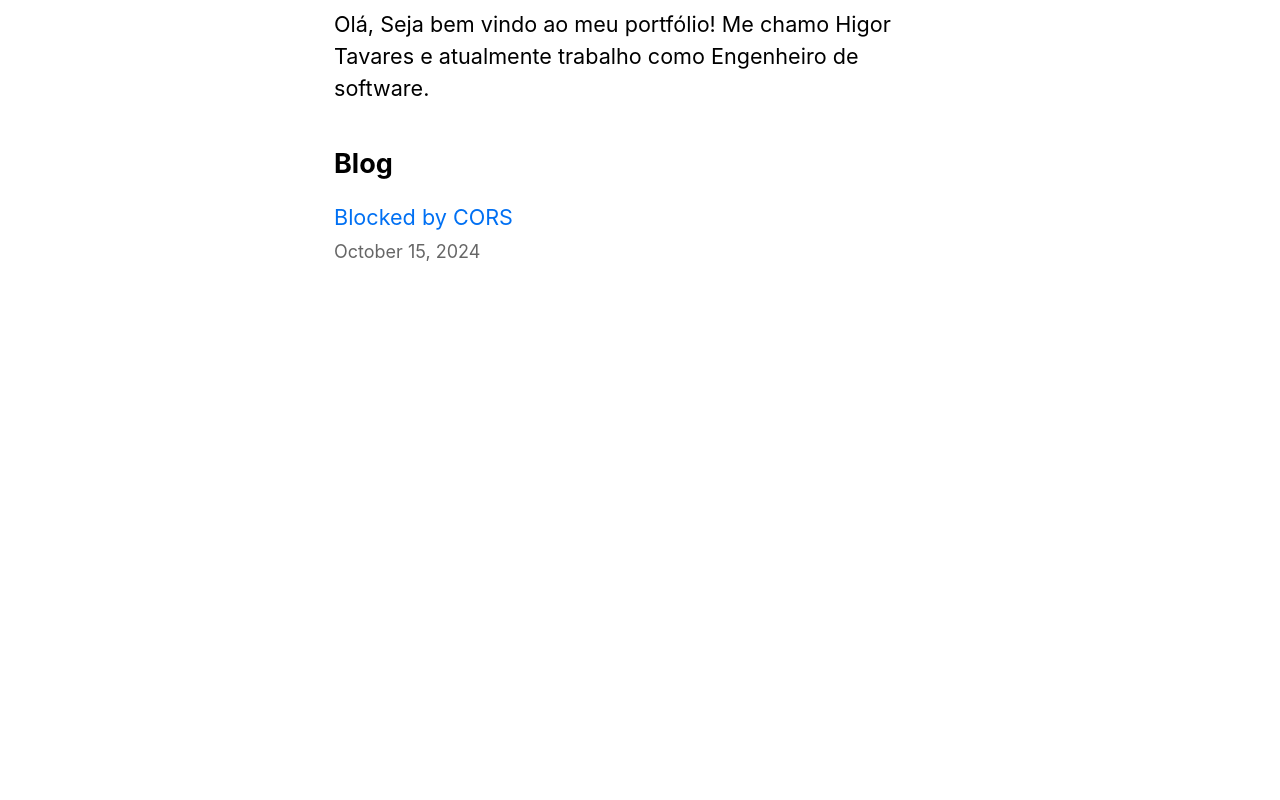
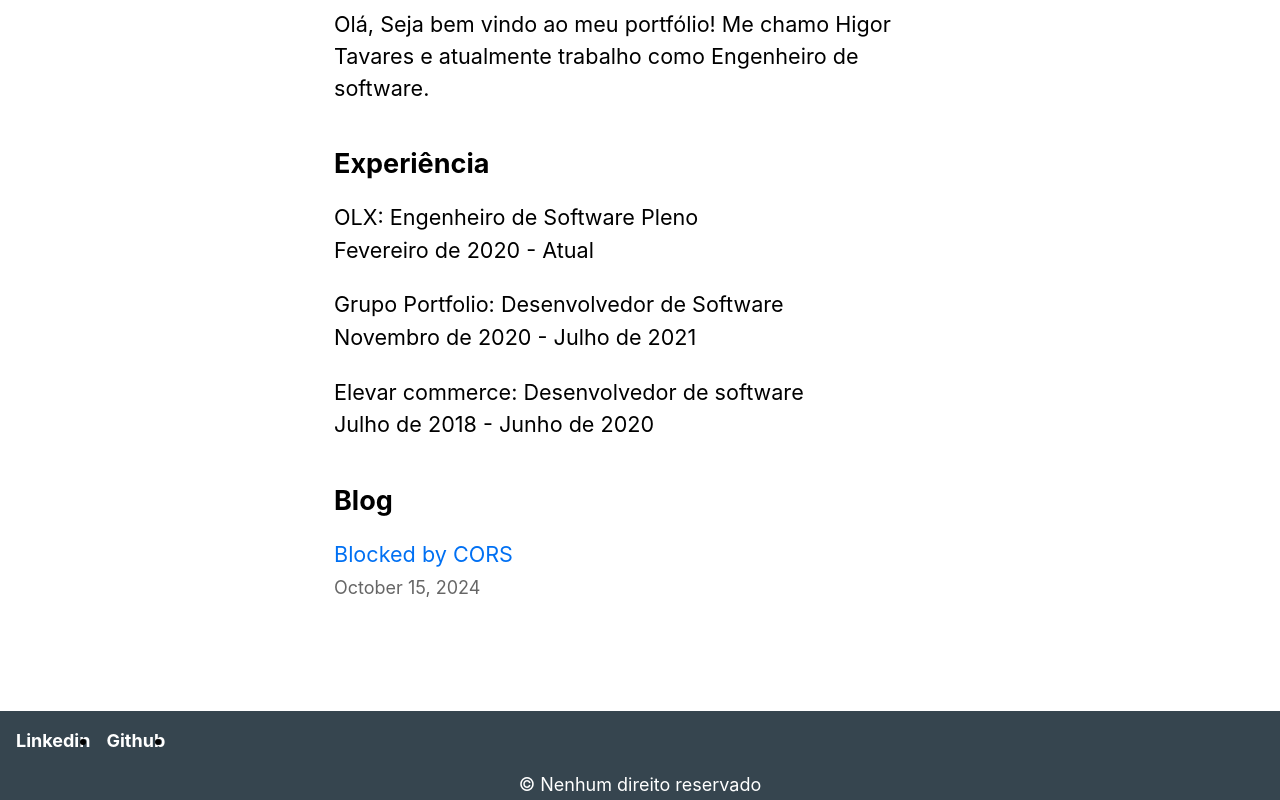
Before and after one commit to higor-tavares/nextjs-blog, a Next.js app: page / in a window 1280 px wide. Shown: the part 358-1158 px from the top of the page. Before the commit the page ends 800 px from the top, so only its background shows below. Built offline with nearby package versions, Linux system fonts and the light colour scheme.

Commit message:
add experience

```diff
--- a/components/layout.jsx
+++ b/components/layout.jsx
@@ -9,6 +9,7 @@ export const siteTitle = 'Portfólio';
 
 export default function Layout({ children, home }) {
   return (
+    <>
     <div className={styles.container}>
       <Head>
         <link rel="icon" href="/favicon.ico" />
@@ -64,6 +65,22 @@ export default function Layout({ children, home }) {
           <Link href="/">← Voltar</Link>
         </div>
       )}
-    </div>
+      </div>
+      <footer className={styles.footer}>
+        <ul>
+          <li>
+          <Link href="https://www.linkedin.com/in/paulohtfreire">Linkedin</Link>
+          </li>
+          <li>
+          <Link href="https://github.com/higor-tavares">Github</Link>
+          </li>
+          <li>
+          </li>
+        </ul>
+        <div style={{'color': 'white', 'textAlign':'center'}}>
+        &copy; Nenhum direito reservado
+        </div>
+    </footer>
+    </>
   );
 }
--- a/components/layout.module.css
+++ b/components/layout.module.css
@@ -13,3 +13,26 @@
   .backToHome {
     margin: 3rem 0 0;
   }
+  .footer {
+    position: ab;
+    bottom: 0;
+    background-color: #36454F;
+    width: 100%;
+    margin: 0;
+    padding: 0;
+  }
+
+  .footer ul {
+    padding: 8px;
+    margin: 0;
+    display: flex;
+    justify-content: start;
+    align-items: center;
+  }
+  .footer ul li{
+    padding: 8px;
+  }
+  .footer ul li a {
+    color: white;
+    font-weight: bold;
+  }
--- a/pages/index.jsx
+++ b/pages/index.jsx
@@ -26,6 +26,26 @@ export default function Home({allPosts}) {
         </p>
       </section>
       <section className={`${utilStyles.headingMd} ${utilStyles.padding1px}`}>
+        <h2 className={utilStyles.headingLg}>Experiência</h2>
+        <ul className={utilStyles.list}>
+            <li className={utilStyles.listItem}>
+              OLX: Engenheiro de Software Pleno
+              <br />
+              <smal>Fevereiro de 2020 - Atual</smal>
+            </li>
+            <li className={utilStyles.listItem}>
+              Grupo Portfolio: Desenvolvedor de Software
+              <br />
+              <smal>Novembro de 2020 - Julho de 2021</smal>
+            </li>
+            <li className={utilStyles.listItem}>
+              Elevar commerce: Desenvolvedor de software
+              <br />
+              <smal>Julho de 2018 - Junho de 2020</smal>
+            </li>
+        </ul>
+      </section>
+      <section className={`${utilStyles.headingMd} ${utilStyles.padding1px}`}>
         <h2 className={utilStyles.headingLg}>Blog</h2>
         <ul className={utilStyles.list}>
           {allPosts.map(({ id, date, title }) => (
```
